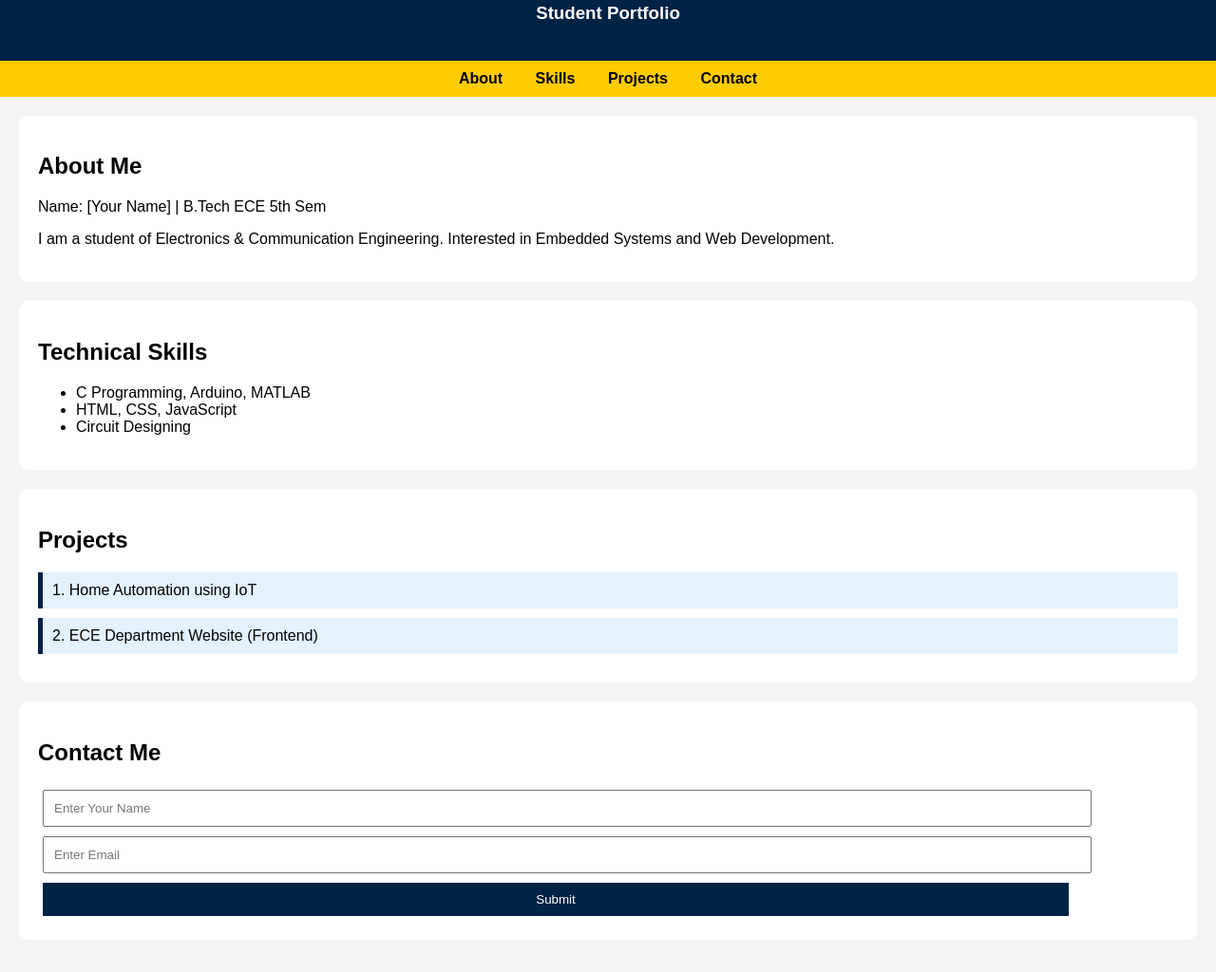
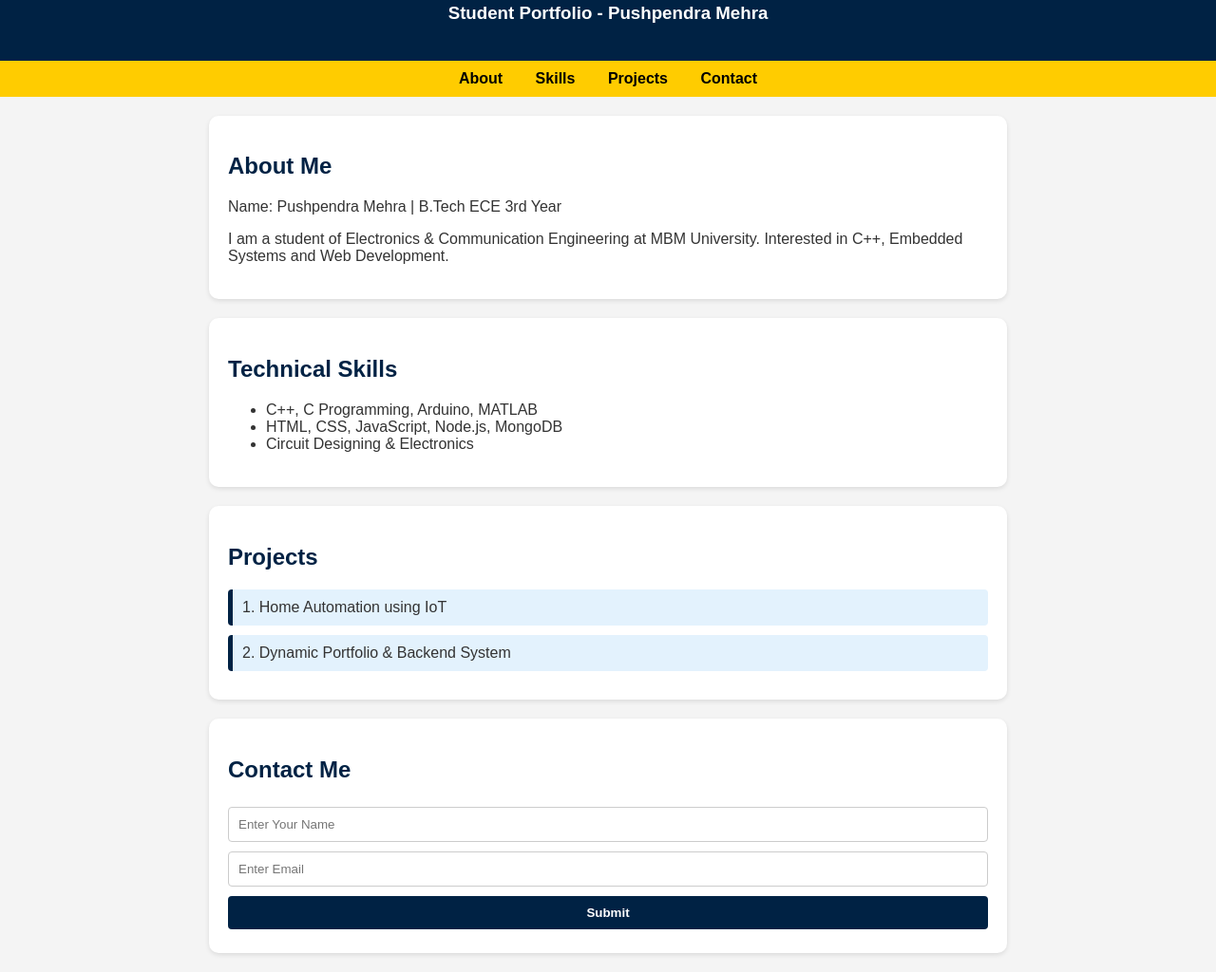
Before and after one commit to pushpendramehra2006-a11y/portfolio, a plain HTML site: page index.html in a window 1280 px wide. Shown: the part 145-1169 px from the top of the page at 95% size. Drawn offline with Linux system fonts and the light colour scheme.

Commit message:
Removed background video and applied clean plain color theme

```diff
--- a/index.html
+++ b/index.html
@@ -1,113 +1,59 @@
 <!DOCTYPE html>
-
-<html>
-
+<html lang="en">
 <head>
-
+    <meta charset="UTF-8">
+    <meta name="viewport" content="width=device-width, initial-scale=1.0">
     <title>ECE Student Portfolio - MBM University</title>
-
     <link rel="stylesheet" href="style.css">
-
 </head>
-
 <body>
-
     <header>
-
         <h1>MBM UNIVERSITY, JODHPUR</h1>
-
         <h2>Electronics & Communication Dept.</h2>
-
-        <h3>Student Portfolio</h3>
-
+        <h3>Student Portfolio - Pushpendra Mehra</h3>
     </header>
-
     <nav>
-
         <a href="#about">About</a>
-
         <a href="#skills">Skills</a>
-
         <a href="#projects">Projects</a>
-
         <a href="#contact">Contact</a>
-
     </nav>
-
     <section id="about">
-
         <h2>About Me</h2>
-
-        <p>Name: [Your Name] | B.Tech ECE 5th Sem</p>
-
-        <p>I am a student of Electronics & Communication Engineering. Interested in Embedded Systems and Web Development.</p>
-
+        <p>Name: Pushpendra Mehra | B.Tech ECE 3rd Year</p>
+        <p>I am a student of Electronics & Communication Engineering at MBM University. Interested in C++, Embedded Systems and Web Development.</p>
     </section>
-
     <section id="skills">
-
         <h2>Technical Skills</h2>
-
         <ul>
-
-            <li>C Programming, Arduino, MATLAB</li>
-
-            <li>HTML, CSS, JavaScript</li>
-
-            <li>Circuit Designing</li>
-
+            <li>C++, C Programming, Arduino, MATLAB</li>
+            <li>HTML, CSS, JavaScript, Node.js, MongoDB</li>
+            <li>Circuit Designing & Electronics</li>
         </ul>
-
     </section>
-
     <section id="projects">
-
         <h2>Projects</h2>
-
         <div class="card">1. Home Automation using IoT</div>
-
-        <div class="card">2. ECE Department Website (Frontend)</div>
-
+        <div class="card">2. Dynamic Portfolio & Backend System</div>
     </section>
-
     <section id="contact">
-
         <h2>Contact Me</h2>
-
         <form onsubmit="return validate()">
-
-            <input type="text" id="name" placeholder="Enter Your Name">
-
-            <input type="email" id="email" placeholder="Enter Email">
-
+            <input type="text" id="name" placeholder="Enter Your Name" required>
+            <input type="email" id="email" placeholder="Enter Email" required>
             <button type="submit">Submit</button>
-
         </form>
-
     </section>
-
     <script>
-
         function validate(){
-
             let n = document.getElementById("name").value;
-
             if(n==""){
-
                 alert("Please Enter Name");
-
                 return false;
-
             }
-
             alert("Form Submitted Successfully!");
-
             return true;
-
         }
-
     </script>
-
 </body>
-
 </html>
--- a/style.css
+++ b/style.css
@@ -1,15 +1,68 @@
-body { font-family: Arial; margin: 0; background: #f4f4f4; }
+body {
+    font-family: Arial, sans-serif;
+    margin: 0;
+    background: #f4f4f4;
+    color: #333333;
+}
 
-header { background: #002244; color: white; text-align: center; padding: 20px; }
+header {
+    background: #002244;
+    color: white;
+    text-align: center;
+    padding: 20px;
+}
 
-nav { background: #ffcc00; text-align: center; padding: 10px; }
+nav {
+    background: #ffcc00;
+    text-align: center;
+    padding: 10px;
+}
 
-nav a { margin: 15px; text-decoration: none; font-weight: bold; color: black; }
+nav a {
+    margin: 15px;
+    text-decoration: none;
+    font-weight: bold;
+    color: black;
+}
 
-section { background: white; margin: 20px; padding: 20px; border-radius: 10px; }
+section {
+    background: white;
+    margin: 20px auto;
+    max-width: 800px;
+    padding: 20px;
+    border-radius: 10px;
+    box-shadow: 0 2px 5px rgba(0,0,0,0.1);
+}
 
-.card { background: #e3f2fd; padding: 10px; margin: 10px 0; border-left: 5px solid #002244; }
+section h2 {
+    color: #002244;
+}
 
-input, button { padding: 10px; margin: 5px; width: 90%; }
+.card {
+    background: #e3f2fd;
+    padding: 10px;
+    margin: 10px 0;
+    border-left: 5px solid #002244;
+    border-radius: 4px;
+}
 
-button { background: #002244; color: white; border: none; cursor: pointer; }
+input, button {
+    padding: 10px;
+    margin: 5px 0;
+    width: 100%;
+    box-sizing: border-box;
+    border-radius: 4px;
+    border: 1px solid #ccc;
+}
+
+button {
+    background: #002244;
+    color: white;
+    border: none;
+    cursor: pointer;
+    font-weight: bold;
+}
+
+button:hover {
+    background: #001122;
+}
```
